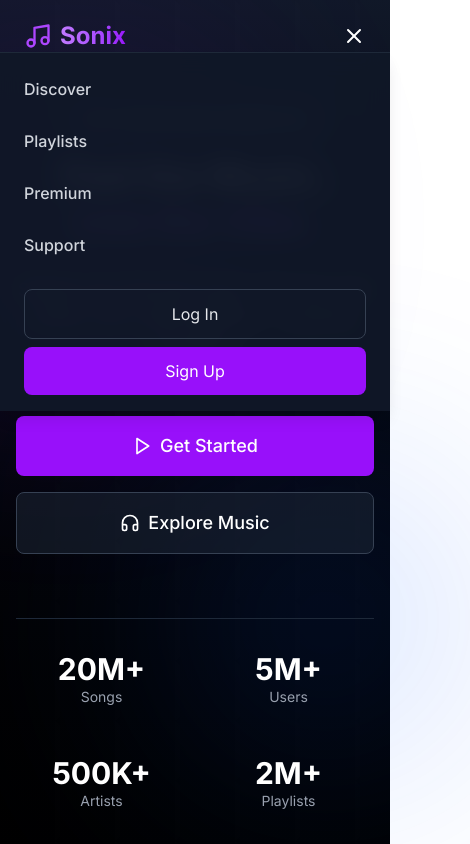
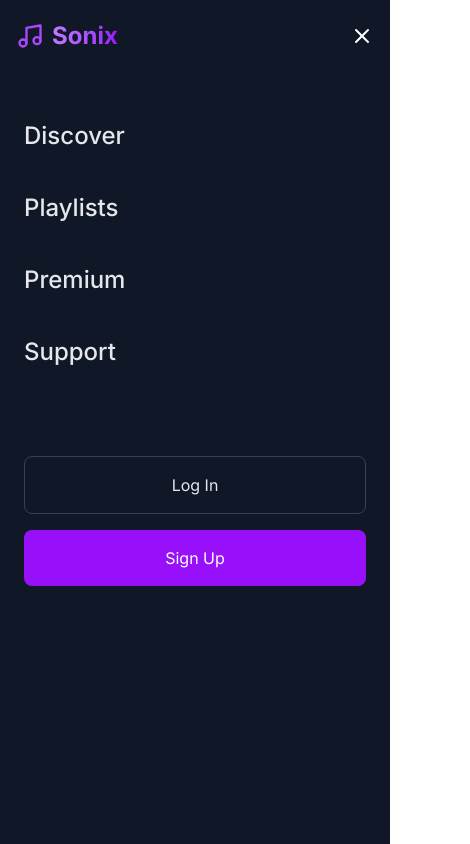
Before and after one commit to RAJIV81205/Sonix, a Next.js app: page / in a window 390 px wide. Both pictures are taken after a click on the button 354 px from the left and 36 px from the top of the page. Shown: the top 844 px of the page, 470 px wide, since content can reach past the window. Built offline with nearby package versions, Linux system fonts and the light colour scheme.

Commit message:
feat: enhance LandingPage with overflow hidden for improved layout and visual effects

```diff
--- a/components/Landing/LandingPage.tsx
+++ b/components/Landing/LandingPage.tsx
@@ -3,16 +3,14 @@
 import Link from "next/link";
 import { useRouter } from "next/navigation"; // Correct import for navigation
 import Image from "next/image";
-import { Pause, SkipForward, SkipBack, Volume2, Music, Headphones, Download, Wifi, Star, Shuffle , TrendingUp} from "lucide-react";
+import { Pause, SkipForward, SkipBack, Volume2, Music, Headphones, Download, Wifi, Star, Shuffle, TrendingUp } from "lucide-react";
 import Navbar from "./Navbar";
 import Hero from "./Hero";
 import TopCharts from "./TopCharts";
 
 export default function LandingPage() {
-
-
   return (
-    <div className="min-h-screen bg-black text-white">
+    <div className="min-h-screen bg-black text-white relative overflow-hidden">
       {/* Header */}
       <Navbar />
 
@@ -23,7 +21,7 @@ export default function LandingPage() {
       {/* Features Section */}
 
       {/* Pricing Section - Enhanced with blur effects and interactive cards */}
-      <section id="pricing" className="py-20 md:py-32 bg-black relative">
+      <section id="pricing" className="py-20 md:py-32 bg-black relative overflow-hidden">
         {/* Background elements */}
         <div className="absolute top-0 left-0 w-full h-64 bg-gradient-to-b from-gray-900 to-transparent z-0"></div>
         <div className="absolute bottom-0 left-0 w-80 h-80 bg-purple-600/10 rounded-full filter blur-[80px] z-0"></div>
@@ -160,7 +158,7 @@ export default function LandingPage() {
       </section>
 
       {/* Testimonials Section - Updated with the glow effect and improved cards */}
-      <section id="testimonials" className="py-20 md:py-32 bg-gradient-to-b from-black to-gray-900 relative">
+      <section id="testimonials" className="py-20 md:py-32 bg-gradient-to-b from-black to-gray-900 relative overflow-hidden">
         {/* Background elements */}
         <div className="absolute top-0 left-0 w-full h-64 bg-gradient-to-b from-black to-transparent z-0"></div>
         <div className="absolute bottom-0 right-0 w-96 h-96 bg-purple-600/10 rounded-full filter blur-[80px] z-0"></div>
@@ -328,11 +326,9 @@ export default function LandingPage() {
         </div>
       </section>
 
-
-
       {/* Footer */}
-      <footer className="bg-gradient-to-t from-gray-900 to-black z-0  py-12 md:py-16">
-        <div className="container mx-auto px-4">
+      <footer className="bg-gradient-to-t from-gray-900 to-black py-12 md:py-16 relative overflow-hidden">
+        <div className="container mx-auto px-4 relative z-10">
           <div className="grid grid-cols-1 md:grid-cols-4 gap-8 mb-12">
             <div>
               <Link href="/" className="flex items-center gap-2 mb-6">
--- a/components/Landing/Navbar.tsx
+++ b/components/Landing/Navbar.tsx
@@ -4,6 +4,7 @@ import { useState, useEffect } from "react";
 import { useRouter } from "next/navigation"
 import Link from "next/link";
 import { Menu, X, Music } from 'lucide-react';
+import { motion, AnimatePresence } from "framer-motion";
 
 const Navbar = () => {
     const router = useRouter();
@@ -27,15 +28,28 @@ const Navbar = () => {
         return () => window.removeEventListener("scroll", handleScroll);
     }, []);
 
+    // Prevent scrolling when mobile menu is open
+    useEffect(() => {
+        if (isMobileMenuOpen) {
+            document.body.style.overflow = 'hidden';
+        } else {
+            document.body.style.overflow = 'auto';
+        }
+        return () => {
+            document.body.style.overflow = 'auto';
+        };
+    }, [isMobileMenuOpen]);
+
     return (
+        <>
             <nav
-            className={`fixed top-0 left-0 w-full z-50 transition-all duration-300 ${
+                className={`fixed top-0 left-0 right-0 z-50 transition-all duration-300 overflow-x-hidden ${
                     isScrolled
                     ? "bg-gray-900/95 backdrop-blur-md shadow-lg border-b border-gray-800 py-3"
                     : "bg-transparent py-5"
                 }`}
             >
-            <div className="container px-6 md:px-8 mx-auto flex items-center justify-between">
+                <div className="w-full max-w-7xl px-4 sm:px-6 lg:px-8 mx-auto flex items-center justify-between">
                     <Link
                         href="/"
                         className="flex items-center gap-2 text-2xl font-bold"
@@ -78,6 +92,7 @@ const Navbar = () => {
                     <button
                         className="md:hidden text-white"
                         onClick={() => setIsMobileMenuOpen(!isMobileMenuOpen)}
+                        aria-label="Toggle mobile menu"
                     >
                         {isMobileMenuOpen ? (
                             <X className="w-6 h-6" />
@@ -86,37 +101,72 @@ const Navbar = () => {
                         )}
                     </button>
                 </div>
+            </nav>
 
+            <AnimatePresence>
                 {isMobileMenuOpen && (
-                <div className="md:hidden bg-gray-900/95 backdrop-blur-md border-t border-gray-800 shadow-lg animate-fade-in">
-                    <div className="container py-4 px-6 space-y-3">
+                    <motion.div
+                        initial={{ opacity: 0, y: -20 }}
+                        animate={{ opacity: 1, y: 0 }}
+                        exit={{ opacity: 0, y: -20 }}
+                        transition={{ duration: 0.2 }}
+                        className="fixed inset-0 z-40 bg-gray-900 md:hidden overflow-hidden"
+                    >
+                        <div className="flex flex-col h-full">
+                            <div className="pt-20 px-6 flex-1 overflow-y-auto">
+                                <motion.div
+                                    className="flex flex-col space-y-6 py-8"
+                                    initial="hidden"
+                                    animate="visible"
+                                    variants={{
+                                        hidden: {},
+                                        visible: {
+                                            transition: {
+                                                staggerChildren: 0.1
+                                            }
+                                        }
+                                    }}
+                                >
                                     {["Discover", "Playlists", "Premium", "Support"].map((item) => (
-                            <a
+                                        <motion.a
                                             key={item}
                                             href="#"
-                                className="block py-2 font-medium text-gray-300 hover:text-purple-400 transition"
+                                            className="text-2xl font-medium text-gray-200 hover:text-purple-400 transition py-2"
+                                            variants={{
+                                                hidden: { opacity: 0, x: -20 },
+                                                visible: { opacity: 1, x: 0 }
+                                            }}
                                         >
                                             {item}
-                            </a>
+                                        </motion.a>
                                     ))}
-                        <div className="pt-3 flex flex-col space-y-2">
+                                </motion.div>
+
+                                <motion.div
+                                    className="mt-12 flex flex-col space-y-4"
+                                    initial={{ opacity: 0 }}
+                                    animate={{ opacity: 1 }}
+                                    transition={{ delay: 0.4 }}
+                                >
                                     <button
                                         onClick={handleLogin}
-                                className="w-full px-4 py-3 border border-gray-700 rounded-lg text-gray-200 hover:bg-gray-800 transition"
+                                        className="w-full px-4 py-4 border border-gray-700 rounded-lg text-gray-200 hover:bg-gray-800 transition"
                                     >
                                         Log In
                                     </button>
                                     <button
                                         onClick={handleSignup}
-                                className="w-full px-4 py-3 rounded-lg bg-purple-600 hover:bg-purple-700 text-white transition"
+                                        className="w-full px-4 py-4 rounded-lg bg-purple-600 hover:bg-purple-700 text-white transition"
                                     >
                                         Sign Up
                                     </button>
+                                </motion.div>
                             </div>
                         </div>
-                </div>
+                    </motion.div>
                 )}
-        </nav>
+            </AnimatePresence>
+        </>
     );
 };
 
```
Lines whose indentation alone changed are shown as unchanged.
